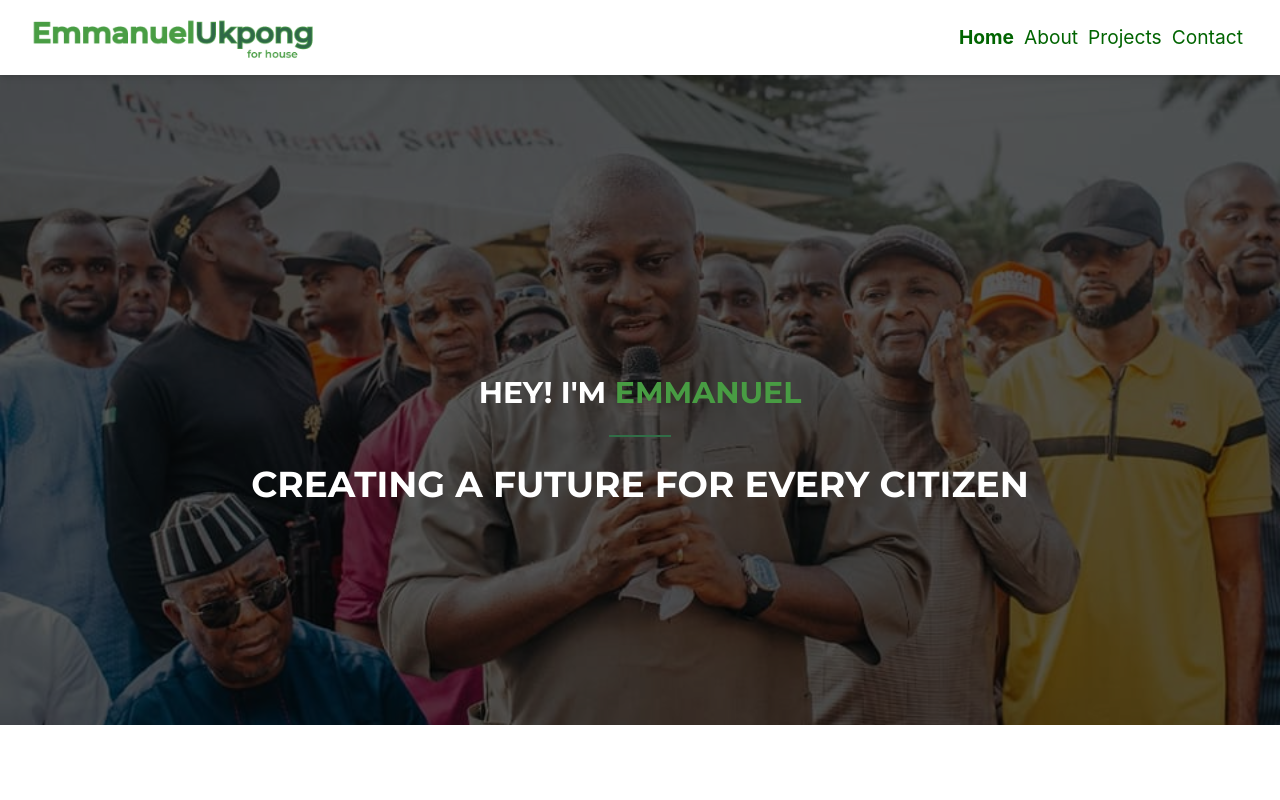
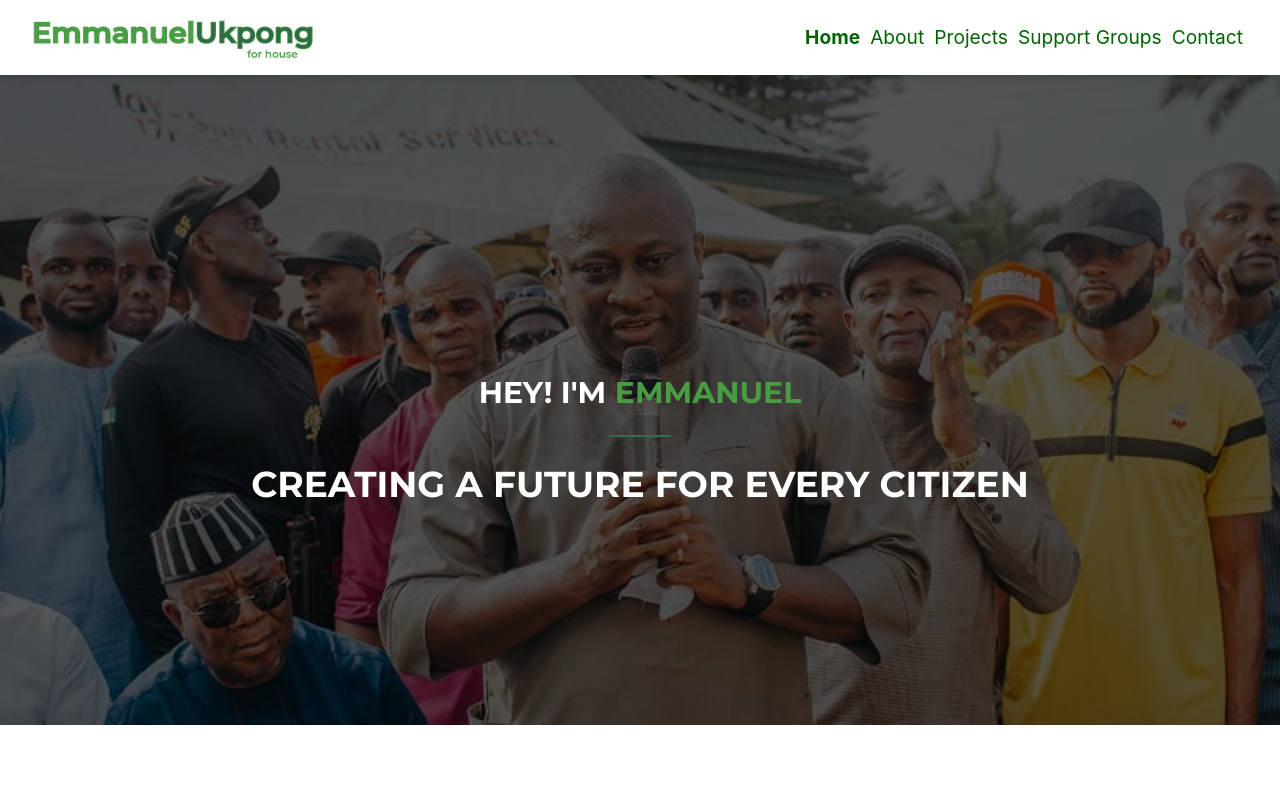
Before and after one commit to codetective/macaire-nextjs, a Next.js app: page / in a window 1280 px wide. Shown: the top 800 px of the page. Built offline with nearby package versions, Linux system fonts and the light colour scheme.

Commit message:
added support pages

```diff
--- a/components/nav/NavMD.jsx
+++ b/components/nav/NavMD.jsx
@@ -6,6 +6,7 @@ const navStyle = {
   margin: "0 5px",
   color: "darkgreen",
   fontSize: "1.2rem",
+  fontFamily: "Open Sans",
 };
 
 function NavMD(props) {
@@ -31,6 +32,9 @@ function NavMD(props) {
         <NavLink href="/projects" style={navStyle} linkClass="link-md">
           <Text className="afont">Projects</Text>
         </NavLink>
+        <NavLink href="/support" style={navStyle} linkClass="link-md">
+          <Text className="afont">Support Groups</Text>
+        </NavLink>
 
         <NavLink href="/contact" style={navStyle} linkClass="link-md">
           <Text className="afont">Contact</Text>
--- a/components/nav/NavSMDrawer.jsx
+++ b/components/nav/NavSMDrawer.jsx
@@ -18,6 +18,7 @@ const navStyle = {
   padding: "10px 1.5rem",
   display: "block",
   fontSize: "1.2rem",
+  fontFamily: "Open Sans",
 };
 function NavSMDrawer(props) {
   return (
@@ -40,6 +41,9 @@ function NavSMDrawer(props) {
             </NavLink>
             <NavLink href="/projects" style={navStyle} linkClass="link-md">
               <Text className="afont">Projects</Text>
+            </NavLink>
+            <NavLink href="/support" style={navStyle} linkClass="link-md">
+              <Text className="afont">Support Groups</Text>
             </NavLink>
 
             <NavLink href="/contact" style={navStyle} linkClass="link-md">
--- a/package.json
+++ b/package.json
@@ -11,6 +11,7 @@
     "@chakra-ui/react": "^1.3.3",
     "@emotion/react": "^11.1.5",
     "@emotion/styled": "^11.1.5",
+    "@trendyol-js/react-carousel": "^2.0.1",
     "aos": "^3.0.0-beta.6",
     "framer-motion": "^3.7.0",
     "next": "10.0.7",
--- a/styles/globals.css
+++ b/styles/globals.css
@@ -1,5 +1,5 @@
 @import url('https://fonts.googleapis.com/css2?family=Montserrat:wght@400;500;600;700&family=Open+Sans:wght@300;500;700&display=swap');
-
+@import url('https://fonts.googleapis.com/css2?family=Kaushan+Script&family=Playball&family=Sacramento&display=swap');
 html,
 body {
   margin: 0;
```
Also changed, not shown: 2 other files (tests, documents, lock files or other folders).
